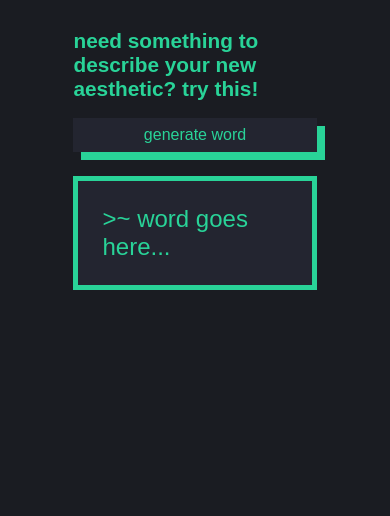
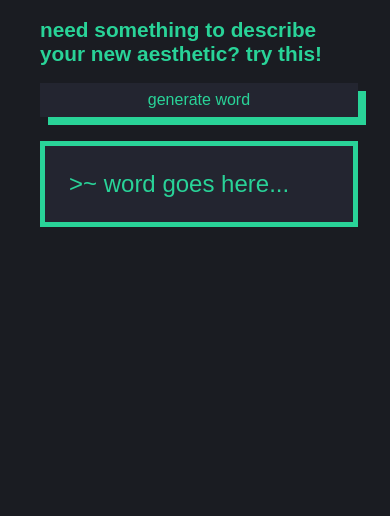
Before and after one commit to veevyo/random-adjective-generator, a plain HTML site: page index.html in a window 390 px wide. Shown: the part 392-908 px from the top of the page. Drawn offline with Linux system fonts and the light colour scheme; a web font is replaced by a local one.

Commit message:
fixed mobile css

```diff
--- a/style.css
+++ b/style.css
@@ -58,3 +58,9 @@ h2 {
           background-position: 1000vh;
     }
 }
+
+@media screen and (max-width: 800px) {
+    section {
+        width: 85%;
+    }
+}
```
